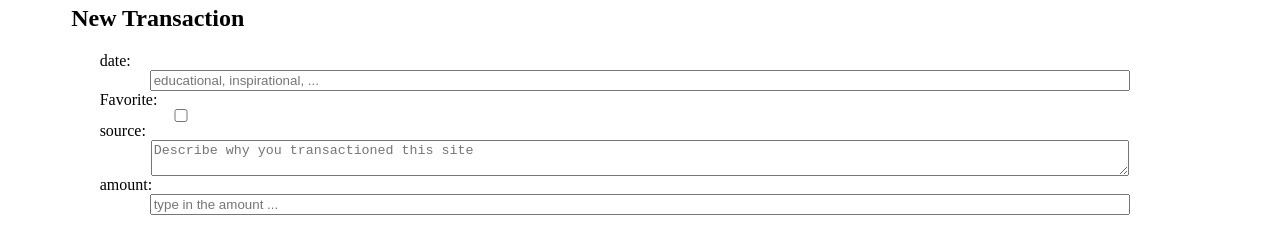
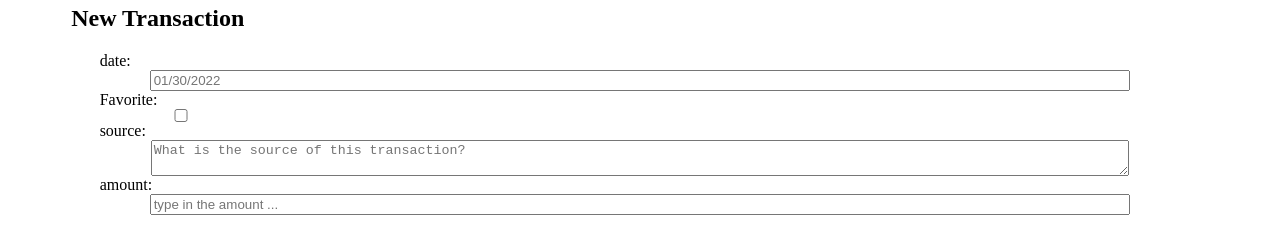
Before and after one commit to hulkaroyJouraboeva/budgeting-app-frontend, a React (Create React App) app: page /transactions/new in a window 1280 px wide. Shown: the part 122-348 px from the top of the page. Built offline with nearby package versions, Linux system fonts and the light colour scheme; no server answers; the HTML template or start-up script is replaced by a standard one.

Commit message:
minor changes

```diff
--- a/src/Components/Transaction.js
+++ b/src/Components/Transaction.js
@@ -1,14 +1,22 @@
-import { Link } from "react-router-dom";
+import axios from "axios";
+import { useState, useEffect } from "react";
+import { Link, useNavigate } from "react-router-dom";
 
 export default function Transaction({ transaction, index }) {
+  const API = process.env.REACT_APP_API_URL;
+  const navigate = useNavigate();
+
+  const handleDelete = (event) => {
+    axios
+      .delete(`${API}/transactions/${index}`)
+      .then(() => navigate('/transactions'))
+  };
+  // Deleting from Index is currently not functional for some reason :/
+
   return (
     <tr>
       <td>
-        {/* {transaction.isFavorite ? (
-          <span>⭐️</span>
-        ) : (
-          <span>&nbsp; &nbsp; &nbsp;</span>
-        )} */}
+        <button onClick={handleDelete}>🗑</button>
       </td>
       <td>
         <p>{transaction.date}</p>
@@ -20,7 +28,7 @@ export default function Transaction({ transaction, index }) {
         <p>{transaction.amount}</p>
       </td>
       <td>
-        <Link to={`/transactions/${index}`}>✏️</Link>
+        <Link to={`/transactions/${index}/edit`}>✏️</Link>
       </td>
     </tr>
   );
--- a/src/Components/TransactionNewForm.js
+++ b/src/Components/TransactionNewForm.js
@@ -35,7 +35,7 @@ export default function TransactionNewForm() {
           type="text"
           name="date"
           value={transaction.date}
-          placeholder="educational, inspirational, ..."
+          placeholder="01/30/2022"
           onChange={handleTextChange}
         />
         <label htmlFor="isFavorite">Favorite:</label>
@@ -51,7 +51,7 @@ export default function TransactionNewForm() {
           name="source"
           value={transaction.source}
           onChange={handleTextChange}
-          placeholder="Describe why you transactioned this site"
+          placeholder="What is the source of this transaction?"
         />
         <label htmlFor="amount">amount:</label>
         <input
```
